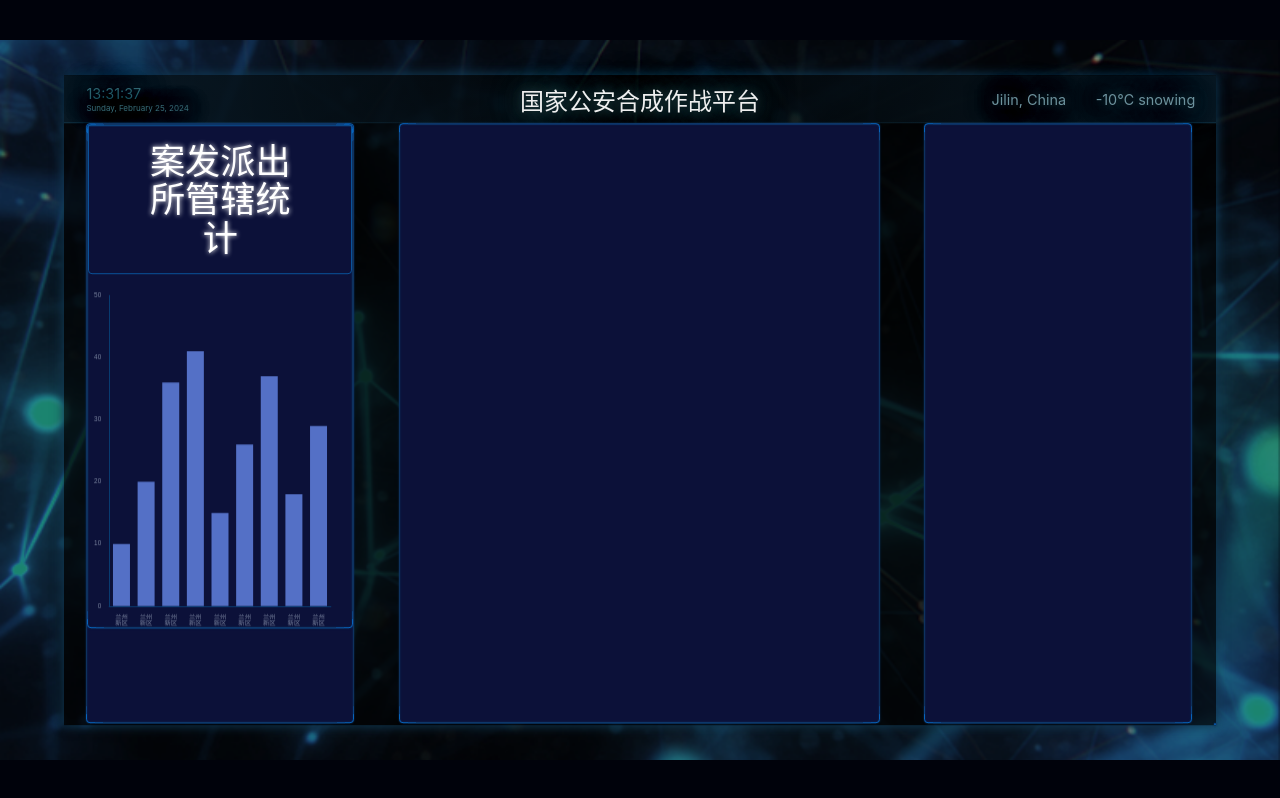
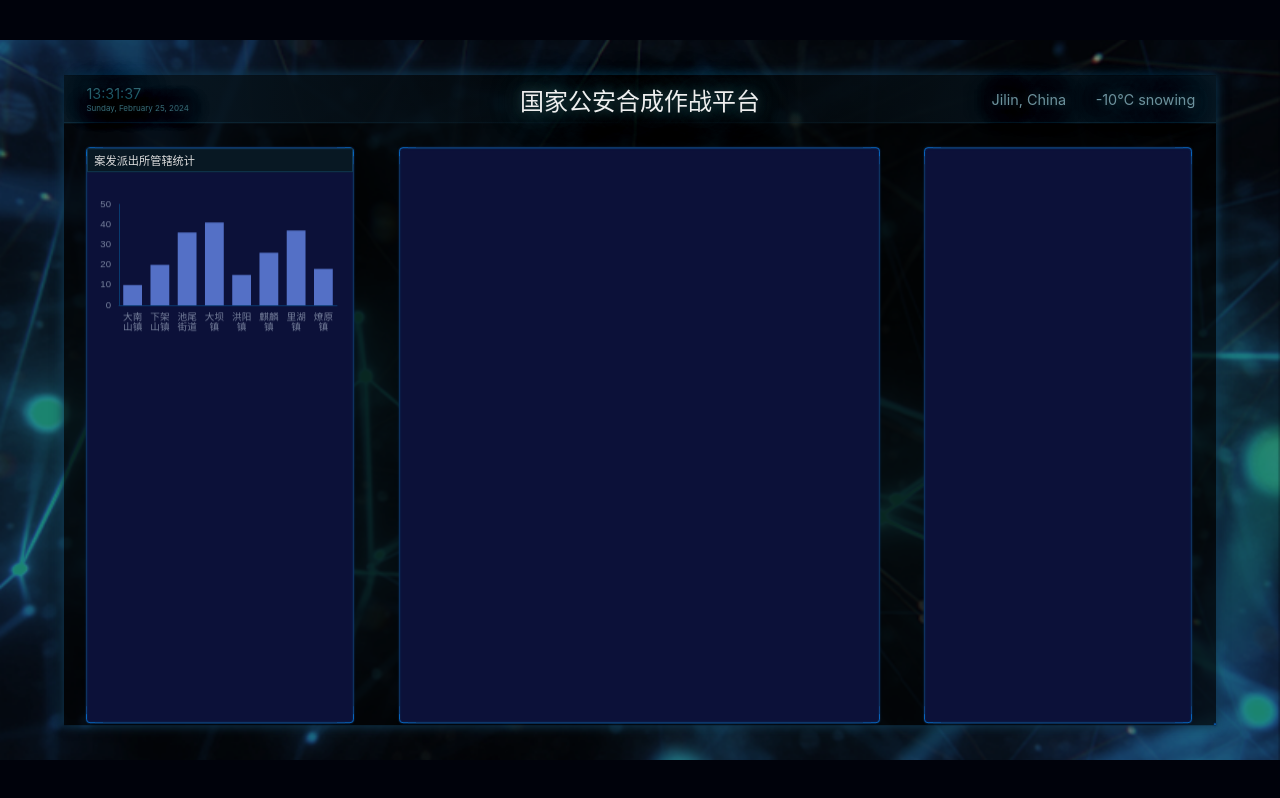
Before and after one commit to lwwywang/React-BigScreen, a React (Vite) app: page /#/ in a window 1280 px wide. Built offline with nearby package versions, Linux system fonts and the light colour scheme.

Commit message:
添加一个静态柱状图

```diff
--- /dev/null
+++ b/src/charts/Chart1.tsx
@@ -0,0 +1,65 @@
+import React, {useEffect, useRef} from 'react';
+import * as echarts from 'echarts';
+import { Title } from '../shared/Title';
+
+
+const px = n => n / 800 * (window as any).pageWidth;
+export const Chart1 = () => {
+  const divRef = useRef(null);
+  useEffect(() => {
+    const myChart = echarts.init(divRef.current);
+    myChart.setOption({
+      textStyle: {
+        fontSize: px(6),
+        color: '#79839E'
+      },
+      title: {show: false},
+      legend: {show: false},
+      xAxis: {
+        data: ['大南山镇', '下架山镇', '池尾街道', '大坝镇', '洪阳镇', '麒麟镇', '里湖镇', '燎原镇'],
+        axisTick: {show: false},
+        axisLine: {
+          lineStyle: {color: '#083B70'}
+        },
+        axisLabel: {
+          fontSize: px(6),
+          formatter(val) {
+            if (val.length > 2) {
+              const array = val.split('');
+              array.splice(2, 0, '\n');
+              return array.join('');
+            } else {
+              return val;
+            }
+          }
+        },
+      },
+      grid: {
+        x: px(20),
+        y: px(20),
+        x2: px(10),
+        y2: px(20),
+      },
+      yAxis: {
+        splitLine: {show: false},
+        axisLine: {
+          show: true,
+          lineStyle: {color: '#083B70'}
+        },
+        axisLabel: {
+          fontSize: px(6)
+        }
+      },
+      series: [{
+        type: 'bar',
+        data: [10, 20, 36, 41, 15, 26, 37, 18, 29]
+      }]
+    });
+  }, []);
+  return (
+    <div className="chart1">
+      <Title title="案发派出所管辖统计"></Title>
+      <div ref={divRef} className="chart"></div>
+    </div>
+  );
+};
--- a/src/pages/home.scss
+++ b/src/pages/home.scss
@@ -69,7 +69,8 @@
 
     main {
         flex: 1;
-        height: px(376);
+        height: px(361);
+        margin-top: px(15);
         display: grid;
         grid-template:
             ". box1 . box2 . box3" 1fr / 14fr 168fr 28fr 302fr 28fr 168fr 14fr;
@@ -132,6 +133,16 @@
 
         .section1 {
             grid-area: box1;
+
+            .chart1 {
+                height: px(118);
+                display: flex;
+                flex-direction: column;
+
+                >.chart {
+                    flex: 1;
+                }
+            }
         }
 
         .section2 {
@@ -150,27 +161,5 @@
             grid-area: box5;
         }
 
-        .管辖统计 {
-            height: px(315);
-            display: flex;
-            flex-direction: column;
-            align-items: center;
-
-            h2 {
-                flex-shrink: 0;
-                border: 1px solid #0a5299;
-                border-bottom-left-radius: 4px;
-                border-bottom-right-radius: 4px;
-                font-size: px(22);
-                line-height: px(24);
-                padding: px(10) px(28);
-                text-shadow: 0 0 px(3) white;
-            }
-
-            .chart {
-                flex: 1;
-                width: 100%;
-            }
-        }
     }
 }
--- a/src/pages/home.tsx
+++ b/src/pages/home.tsx
@@ -4,60 +4,9 @@ import header from '../images/header.png';
 import { Clock } from '../components/Clock';
 import { Icon } from '../components/Icon';
 import * as echarts from 'echarts';
+import { Chart1 } from '../charts/Chart1';
 
-const px = (n) => n / 2420 * (window as any).pageWidth;
 export const Home = () => {
-  const divRef = useRef(null);
-  useEffect(() => {
-    var myChart = echarts.init(divRef.current);
-    myChart.setOption({
-      textStyle: {
-        fontSize: px(12),
-        color: '#79839E'
-      },
-      title: { show: false },
-      legend: { show: false },
-      xAxis: {
-        data: ['兰州新区', '兰州新区', '兰州新区', '兰州新区', '兰州新区', '兰州新区', '兰州新区', '兰州新区', '兰州新区'],
-        axisTick: { show: false },
-        axisLine: {
-          lineStyle: { color: '#083B70' }
-        },
-        axisLabel: {
-          fontSize: px(12),
-          formatter(val) {
-            if (val.length > 2) {
-              const array = val.split('');
-              array.splice(2, 0, '\n');
-              return array.join('');
-            } else {
-              return val;
-            }
-          }
-        },
-      },
-      grid: {
-        x: px(40),
-        y: px(40),
-        x2: px(40),
-        y2: px(40),
-      },
-      yAxis: {
-        splitLine: { show: false },
-        axisLine: {
-          show: true,
-          lineStyle: { color: '#083B70' }
-        },
-        axisLabel: {
-          fontSize: px(12)
-        }
-      },
-      series: [{
-        type: 'bar',
-        data: [10, 20, 36, 41, 15, 26, 37, 18, 29]
-      }]
-    });
-  }, []);
   return (
     <div className="home">
       <header>
@@ -69,12 +18,8 @@ export const Home = () => {
         </div>
       </header>
       <main>
-        <section className="section1">
-          <div className="bordered 管辖统计">
-            <h2>案发派出所管辖统计</h2>
-            <div ref={divRef} className="chart">
-            </div>
-          </div>
+      <section className="section1">
+          <Chart1/>
         </section>
         <section className="bordered section2"></section>
         <section className="bordered section3"></section>
--- /dev/null
+++ b/src/shared/Title.tsx
@@ -0,0 +1,10 @@
+import React from 'react';
+import './title.scss';
+
+const Title = (props: { title: string }) => {
+    return (
+        <div className="title">{props.title}</div>
+    );
+};
+
+export { Title };
--- /dev/null
+++ b/src/shared/title.scss
@@ -0,0 +1,12 @@
+@import "helper";
+
+.title {
+  border: 1px solid #103852;
+  color: #ddd;
+  background: #081823;
+  height: px(15);
+  font-size: px(7);
+  padding-left: 6px;
+  display: flex;
+  align-items: center;
+}
```
